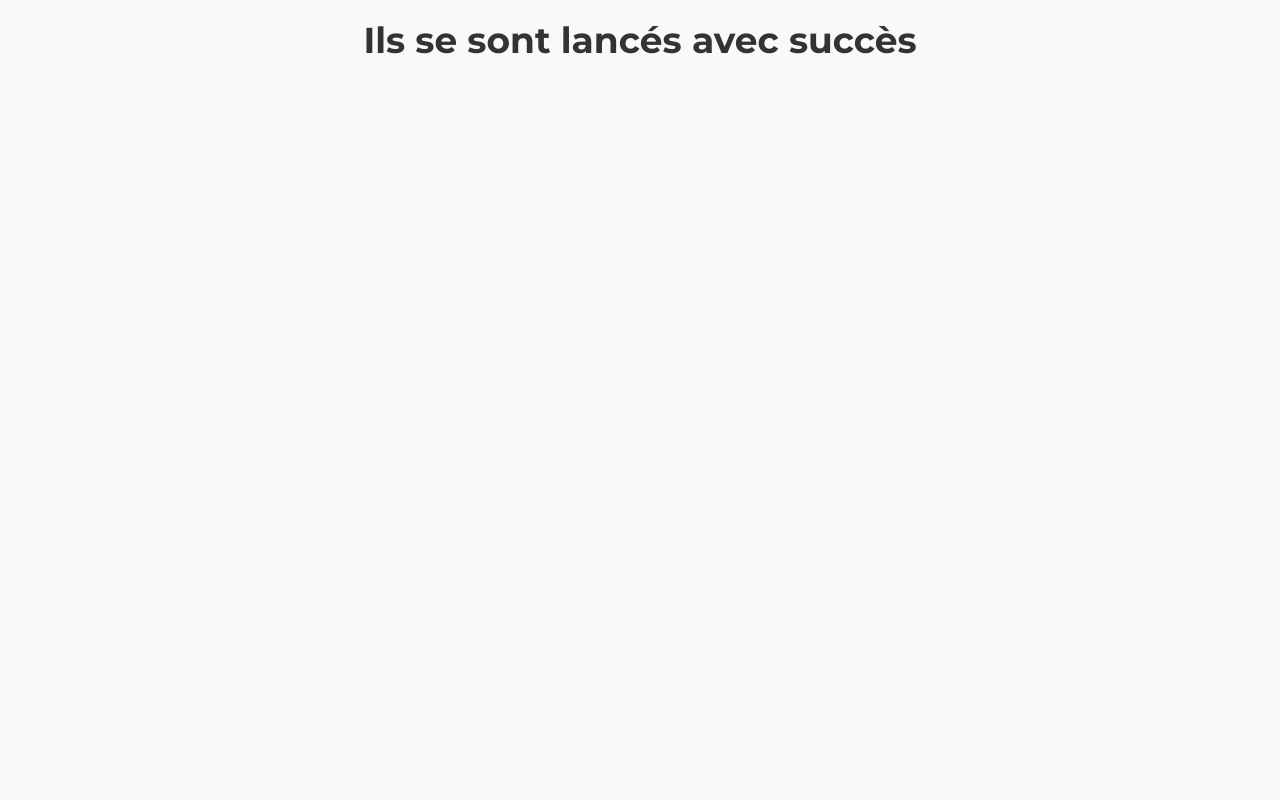
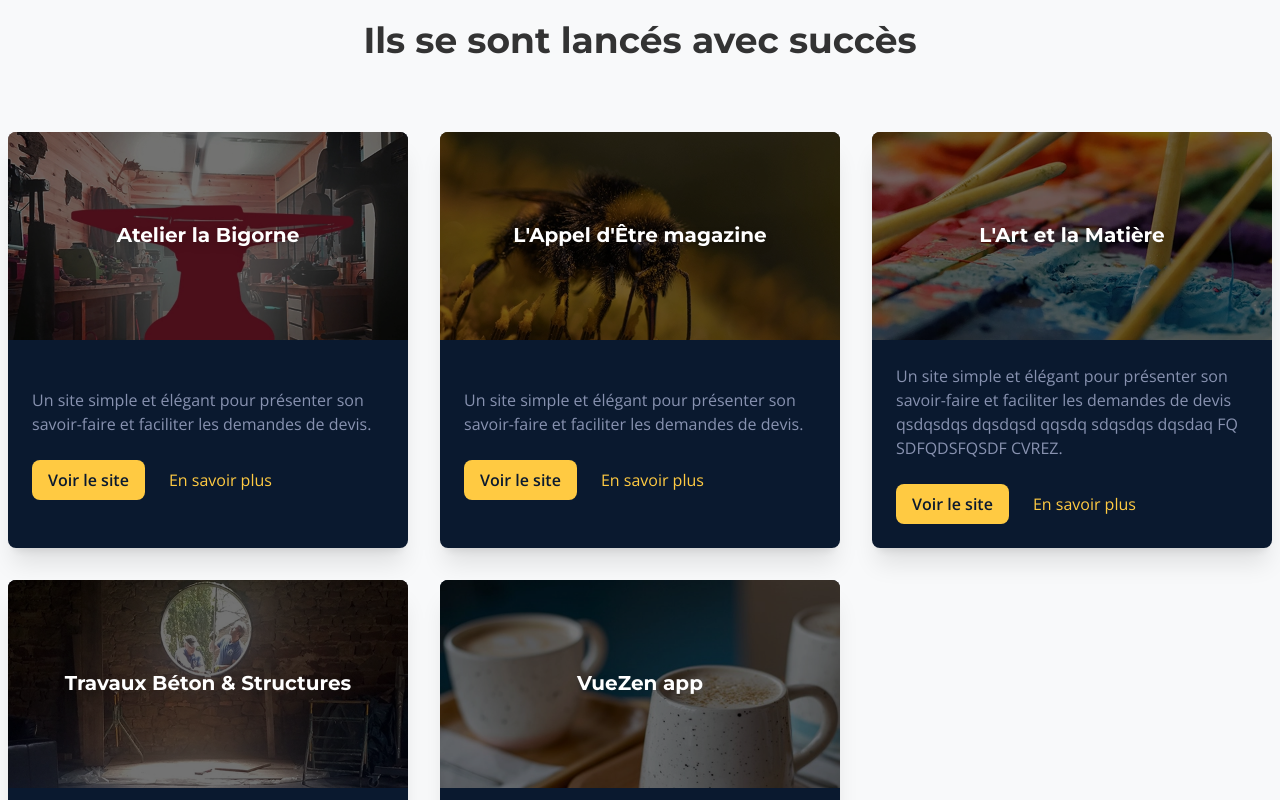
Before and after one commit to haaslaura/laura-haas-ei-front, a React (Vite) app: page /projet-lancement in a window 1280 px wide. Shown: the part 2640-3440 px from the top of the page. Built offline with nearby package versions, Linux system fonts and the light colour scheme.

Commit message:
Creation of the PortfolioCard flip effect and refactoring of the code to improve maintainability

```diff
--- a/src/components/Button.jsx
+++ b/src/components/Button.jsx
@@ -1,11 +1,12 @@
 import { Link } from 'react-router-dom';
 
-const Button = ({ text, link, blank = false }) => {
+const Button = ({ text, tabIndex = 0, link, blank = false }) => {
     const linkProps = blank ? { target: '_blank', rel: 'noopener noreferrer' } : {};
 
     return (
         <Link
             to={link}
+            tabIndex={tabIndex}
             {...linkProps}
             className="bg-(--color-accent) text-(--color-dark-blue) font-bold py-2 px-4 rounded-lg hover:opacity-90 transition-all whitespace-nowrap"
         >
--- /dev/null
+++ b/src/components/PortfolioSection/CardBack.jsx
@@ -0,0 +1,37 @@
+const CardBack = ({ title, flipToFront, isFlipped, backBtnRef }) => {
+    return (
+        <div
+            className="absolute inset-0 rounded-lg overflow-hidden shadow-xl bg-(--color-dark-blue) text-white flex flex-col items-center justify-center p-6"
+            style={{
+                backfaceVisibility: 'hidden',
+                WebkitBackfaceVisibility: 'hidden',
+                transform: 'rotateY(180deg)',
+                WebkitTransform: 'rotateY(180deg)',
+            }}
+            aria-hidden={!isFlipped}
+            role="region"
+            aria-live="polite"
+        >
+            <div className="flex-1 flex flex-col justify-center">
+                <h3 className="text-xl font-title text-center mb-4">{title}</h3>
+                <p className="text-[--color-slate] text-center">
+                    Contenu détaillé du projet, objectifs, technologies utilisées, et résultats obtenus.
+                </p>
+            </div>
+            <div className="text-center mt-6">
+                <button
+                    ref={backBtnRef}
+                    onClick={flipToFront}
+                    className="text-(--color-accent) hover:underline rounded focus:outline-2 focus:outline-offset-3 focus:outline-(--color-accent)"
+                    aria-label="Retour au recto de la carte"
+                    aria-expanded={isFlipped}
+                    tabIndex={!isFlipped ? -1 : 0}
+                >
+                    Retour
+                </button>
+            </div>
+        </div>
+    );
+};
+
+export default CardBack;
--- /dev/null
+++ b/src/components/PortfolioSection/CardContainer.jsx
@@ -0,0 +1,24 @@
+// Structure + effet flip 3D
+
+const CardContainer = ({ isFlipped, children }) => {
+    return (
+        <div
+            className="w-[25rem] h-[26rem] group"
+            style={{ perspective: '1500px' }}
+        >
+            <div
+                className="relative w-full h-full"
+                style={{
+                    transformStyle: 'preserve-3d',
+                    WebkitTransformStyle: 'preserve-3d',
+                    transition: 'transform 0.7s ease',
+                    transform: isFlipped ? 'rotateY(180deg)' : 'rotateY(0deg)',
+                }}
+            >
+                {children}
+            </div>
+        </div>
+    );
+};
+
+export default CardContainer;
--- /dev/null
+++ b/src/components/PortfolioSection/CardFront.jsx
@@ -0,0 +1,52 @@
+import Button from '../Button';
+import { mediaPathResolver } from '../../services/mediaPathResolver';
+
+const CardFront = ({ title, text, picture, projectLink, flipToBack, isFlipped }) => {
+    const media = mediaPathResolver(picture);
+
+    return (
+        <div
+            className="absolute inset-0 rounded-lg overflow-hidden shadow-xl bg-(--color-dark-blue) flex flex-col"
+            style={{
+                backfaceVisibility: 'hidden',
+                WebkitBackfaceVisibility: 'hidden',
+            }}
+            aria-hidden={isFlipped}
+        >
+            {/* IMAGE + TITRE */}
+            <div className="relative h-1/2 overflow-hidden">
+                <img
+                    src={media}
+                    alt=""
+                    className="group w-full object-cover transition-transform duration-500 group-hover:scale-110"
+                />
+                <div className="absolute inset-0 bg-black/55 flex items-center justify-center px-4">
+                    <h3 className="text-white text-xl font-title text-center leading-snug drop-shadow-lg">{title}</h3>
+                </div>
+            </div>
+
+            {/* TEXTE + BOUTONS */}
+            <div className="flex-1 p-6 flex flex-col items-start justify-center gap-6">
+                <p className="text-(--color-slate) whitespace-pre-line">{text}</p>
+                <div className="flex flex-row gap-6 items-center">
+                    <Button
+                        text="Voir le site"
+                        link={projectLink}
+                        blank={true}
+                        tabIndex={isFlipped ? -1 : 0}
+                    />
+                    <button
+                        className="text-(--color-accent) hover:underline rounded focus:outline-2 focus:outline-offset-3 focus:outline-(--color-accent)"
+                        onClick={flipToBack}
+                        aria-expanded={isFlipped}
+                        tabIndex={isFlipped ? -1 : 0}
+                    >
+                        En savoir plus
+                    </button>
+                </div>
+            </div>
+        </div>
+    );
+};
+
+export default CardFront;
--- a/src/components/PortfolioSection/PortfolioCard.jsx
+++ b/src/components/PortfolioSection/PortfolioCard.jsx
@@ -1,9 +1,12 @@
-import { useState } from 'react';
-import { mediaPathResolver } from '../../services/mediaPathResolver';
-import Button from '../Button';
+import CardContainer from './CardContainer';
+import CardFront from './CardFront';
+import CardBack from './CardBack';
+import { useCardFlip } from '../../hook/useCardFlip';
 
 /**
- * Composant d'affichage d'une carte de projet dans le portfolio.
+ * Composant d'affichage d'une carte de projet dans le portfolio, avec effet de perspective 3D
+ * La 1ère div donne l'effet de perspective.
+ * Elle doit avoir une largeur/hauteur définie pour fonctionner (ici w-[25rem] h-[24rem])
  *
  * @param {Object} props
  * @param {string} props.title - Titre du projet.
@@ -13,121 +16,26 @@
  *
  * @returns {JSX.Element} Carte visuelle cliquable avec image et texte.
  */
-
-// const PortfolioCard = ({ title, text, picture, projectLink }) => {
-//     const media = mediaPathResolver(picture);
-
-//     return (
-//         <div
-//             className="group rounded-lg overflow-hidden shadow-xl bg-(--color-dark-blue) h-[24rem] max-w-[25rem] flex flex-col transition-transform duration-300">
-//             {/* Partie image */}
-//             <div className="relative h-1/2 overflow-hidden">
-//                 <img
-//                     src={media}
-//                     alt=""
-//                     className="w-full h-full object-cover transition-transform duration-500 group-hover:scale-105"
-//                 />
-//                 {/* Overlay noir transparent */}
-//                 <div className="absolute inset-0 bg-black/55 flex items-center justify-center px-4">
-//                     <h3 className="text-white text-xl font-title text-center leading-snug drop-shadow-lg">{title}</h3>
-//                 </div>
-//             </div>
-
-//             {/* Contenu texte */}
-//             <div className="flex-1 p-6 flex flex-col items-start justify-center gap-6">
-//                 <p className="text-(--color-slate) whitespace-pre-line">{text}</p>
-
-//                 <div className="flex flex-row gap-6 items-center">
-//                     <Button
-//                         text="Voir le site"
-//                         link={projectLink}
-//                         blank={true}
-//                     />
-//                     <button
-//                         className="text-(--color-accent) hover:underline focus-visible:outline focus-visible:outline-(--color-accent) rounded"
-//                         aria-expanded="false"
-//                         aria-controls={`project-details-${title.replace(/\s/g, '-').toLowerCase()}`}
-//                     >
-//                         En savoir plus
-//                     </button>
-//                 </div>
-//             </div>
-//         </div>
-//     );
-// };
-
 const PortfolioCard = ({ title, text, picture, projectLink }) => {
-    const media = mediaPathResolver(picture);
-    const [isFlipped, setIsFlipped] = useState(false);
-
-    const handleFlip = () => setIsFlipped(true);
-    const handleUnflip = () => setIsFlipped(false);
+    const { isFlipped, flipToBack, flipToFront, backBtnRef } = useCardFlip();
 
     return (
-        <div className="perspective-[1500px] max-w-[25rem] h-[24rem]">
-            <div
-                className={`
-                    relative w-full h-full transition-transform duration-700 transform-style-preserve-3d
-                    ${isFlipped ? 'rotate-y-180' : ''}
-                `}
-            >
-
-                {/* Face avant */}
-                <div className="absolute w-full h-full backface-hidden rounded-lg overflow-hidden shadow-xl bg-[--color-dark-blue] flex flex-col">
-                    <div className="relative h-1/2 overflow-hidden">
-                        <img
-                            src={media}
-                            alt=""
-                            className="w-full h-full object-cover transition-transform duration-500 group-hover:scale-105"
-                        />
-                        <div className="absolute inset-0 bg-black/55 flex items-center justify-center px-4">
-                            <h3 className="text-white text-xl font-title text-center leading-snug drop-shadow-lg">
-                                {title}
-                            </h3>
-                        </div>
-                    </div>
-
-                    <div className="flex-1 p-6 flex flex-col items-start justify-center gap-6">
-                        <p className="text-[--color-slate] whitespace-pre-line">{text}</p>
-
-                        <div className="flex flex-row gap-6 items-center">
-                            <Button
-                                text="Voir le site"
-                                link={projectLink}
-                                blank={true}
-                            />
-                            <button
-                                className="text-[--color-accent] hover:underline focus-visible:outline focus-visible:outline-[--color-accent] rounded"
-                                onClick={handleFlip}
-                                aria-expanded={isFlipped}
-                            >
-                                En savoir plus
-                            </button>
-                        </div>
-                    </div>
-                </div>
-
-                {/* Face arrière */}
-                <div className="absolute w-full h-full backface-hidden rotate-y-180 rounded-lg overflow-hidden shadow-xl bg-[--color-dark-blue] text-white flex flex-col justify-between p-6">
-                    <div className="flex-1 flex flex-col justify-center">
-                        <h3 className="text-xl font-title text-center mb-4">{title}</h3>
-                        <p className="text-[--color-slate] text-center">
-                            Contenu détaillé du projet, objectifs, technologies utilisées, et résultats obtenus.
-                        </p>
-                    </div>
-
-                    <div className="text-center mt-6">
-                        <button
-                            onClick={handleUnflip}
-                            className="bg-[--color-accent] text-[--color-dark-blue] font-bold py-2 px-4 rounded-lg hover:opacity-90 transition-all"
-                            aria-label="Retour au recto de la carte"
-                        >
-                            Retour
-                        </button>
-                    </div>
-                </div>
-            </div>
-        </div>
+        <CardContainer isFlipped={isFlipped}>
+            <CardFront
+                title={title}
+                text={text}
+                picture={picture}
+                projectLink={projectLink}
+                flipToBack={flipToBack}
+                isFlipped={isFlipped}
+            />
+            <CardBack
+                title={title}
+                flipToFront={flipToFront}
+                isFlipped={isFlipped}
+                backBtnRef={backBtnRef}
+            />
+        </CardContainer>
     );
 };
 
--- a/src/components/PortfolioSection/index.jsx
+++ b/src/components/PortfolioSection/index.jsx
@@ -34,7 +34,6 @@
                             projectLink={project.link}
                         />
                     ))}
-
                 </div>
             </Content>
         </Section>
--- /dev/null
+++ b/src/hook/useCardFlip.js
@@ -0,0 +1,25 @@
+// Hook pour gérer l’état et l’accessibilité
+
+import { useState, useEffect, useRef } from 'react';
+
+export function useCardFlip() {
+    const [isFlipped, setIsFlipped] = useState(false);
+    const backBtnRef = useRef(null);
+
+    // Focus automatique sur "Retour" quand la carte est retournée
+    useEffect(() => {
+        if (isFlipped && backBtnRef.current) {
+            backBtnRef.current.focus();
+        }
+    }, [isFlipped]);
+
+    const flipToBack = () => setIsFlipped(true);
+    const flipToFront = () => setIsFlipped(false);
+
+    return {
+        isFlipped,
+        flipToBack,
+        flipToFront,
+        backBtnRef,
+    };
+}
```
Also changed, not shown: src/components/DialogForm/index.jsx (added, +9 -0 lines).
